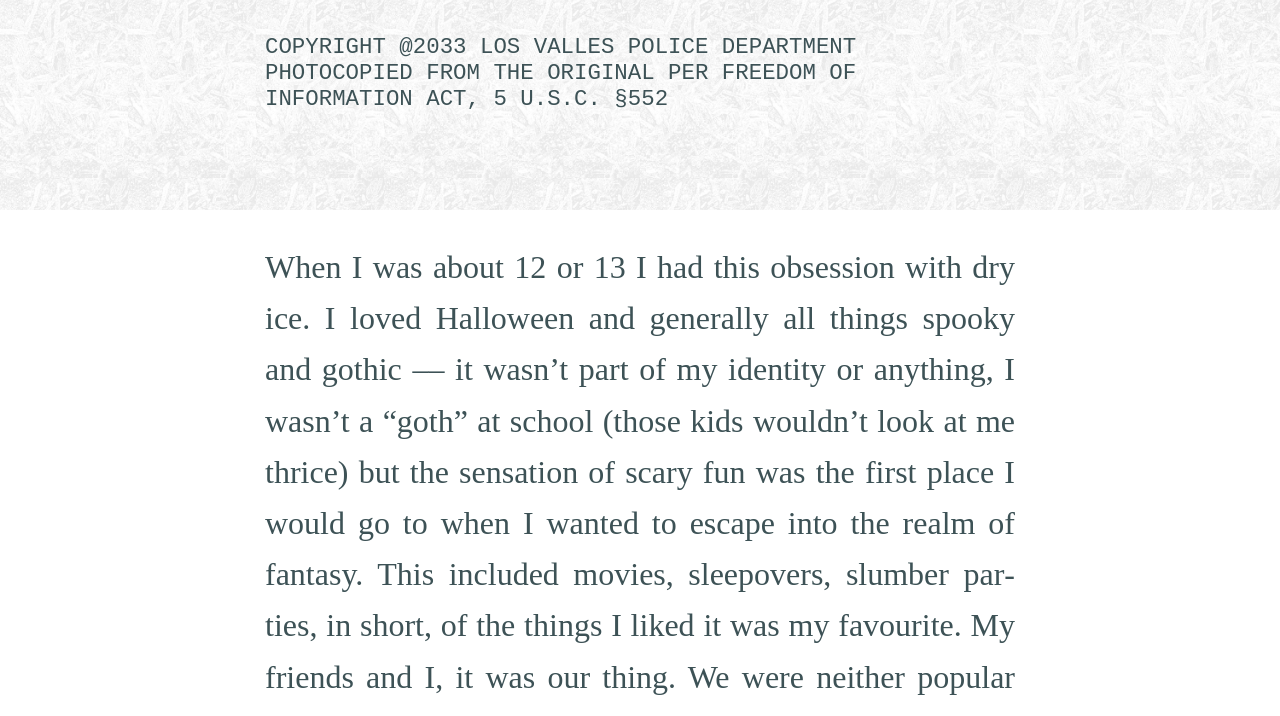
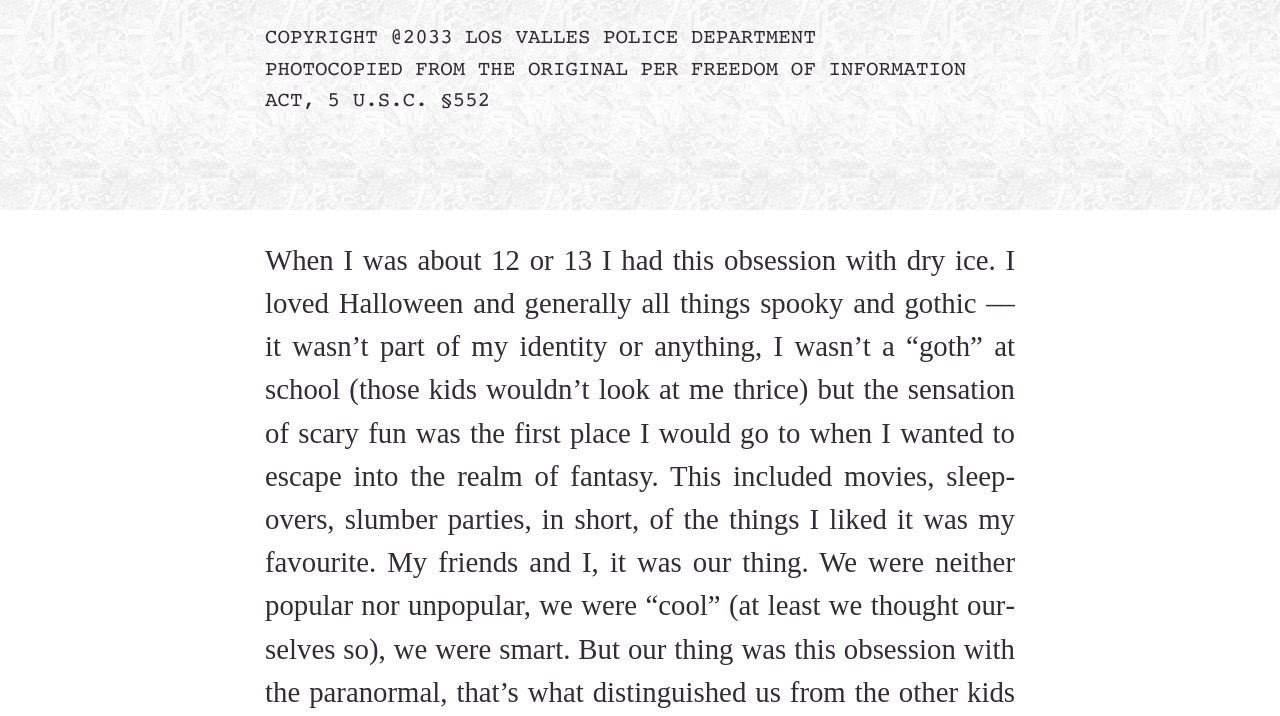
Before and after one commit to goodpileus/dry-ice-queen, a plain HTML site: page index.html in a window 1280 px wide. Shown: the part 590-1306 px from the top of the page. Drawn offline with Linux system fonts and the light colour scheme; a script that the page names is missing; files whose address does not match are found by name; a web font is replaced by a local one.

Commit message:
new fonts

```diff
--- a/main.css
+++ b/main.css
@@ -8,19 +8,30 @@
 
 ::selection,
 ::-moz-selection {
-  background: #ffffff;
+  background:rgb(255, 255, 201);
 }
+
+@font-face {
+  font-family: 'courier-bt';
+  src: url('courier-bt.woff2') format('woff2'),
+       url('courier-bt.woff') format('woff');
+  font-weight: normal;
+  font-style: normal;
+}
+
 
 body {
     margin:1.5rem;
     margin-top:0;
     /* font-family: 'Libertinus mono', monospace; */
-    font-family: 'Times New Roman', Times, serif;
+    /* font-family: 'Times New Roman', Times, serif; */
+    /* font-family: "baskerville-urw", serif; */
+    font-family: "adobe-caslon-pro", serif;
     /* line-height: 2rem; */
     text-align:justify;
     word-wrap: break-word;
     hyphens: auto;
-    color:rgb(61, 82, 86);
+    color:rgb(51, 43, 53);
     text-shadow: #ffffff 0 0 10px;
     /* text-shadow:
      -2px -2px 3px #ffffff,
@@ -82,27 +93,28 @@ main {
 
 h1, h2, h3, h4, h5, h6 {
   font-weight: normal;
-  font-family: "itc-giovanni", serif;
+  font-family: "filosofia-grand", serif;
   font-weight: 400;
   font-style: normal;
 }
 
 h1 {
-  font-size:120px;
+  font-size:170px;
+  line-height: 80%;
   margin-bottom:1rem;
   margin-top:0;
 }
 
 h2 {
-  font-size:1.4rem;
+  font-size:1.3rem;
+  line-height: 150%;
   text-align: left;
-  font-family:'Courier New', Courier, monospace;
-  /* font-weight: bold; */
+  font-family:'courier-bt', Courier, monospace;
 }
 
 p {
-  font-size: 2rem;
-  line-height: 160%;
+  font-size: 1.8rem;
+  line-height: 150%;
 }
 
 img {
```
Also changed, not shown: courier-bt.woff (added), courier.woff2 (added), 1 other file.
